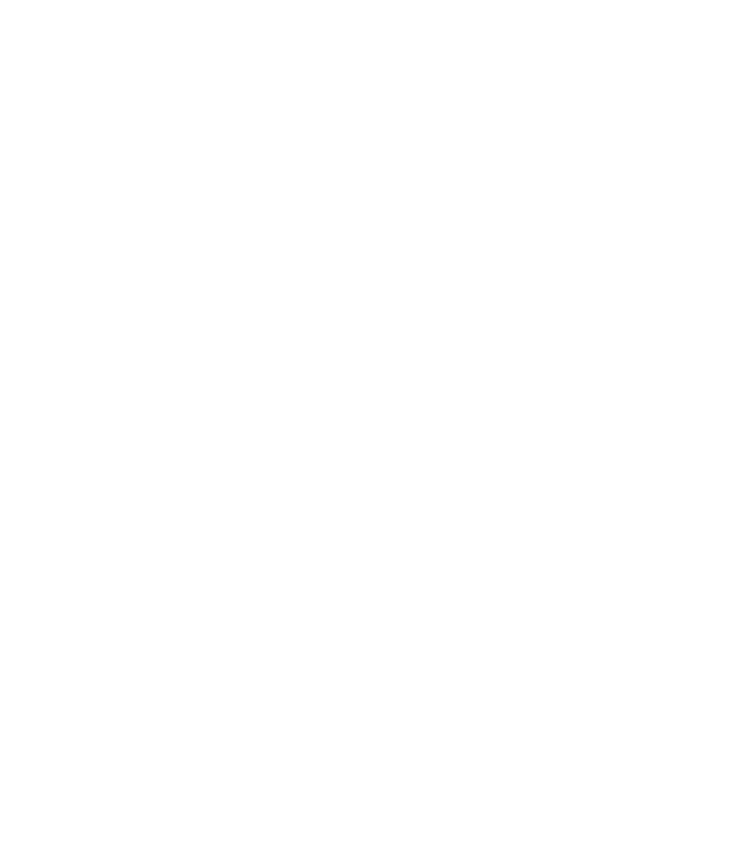
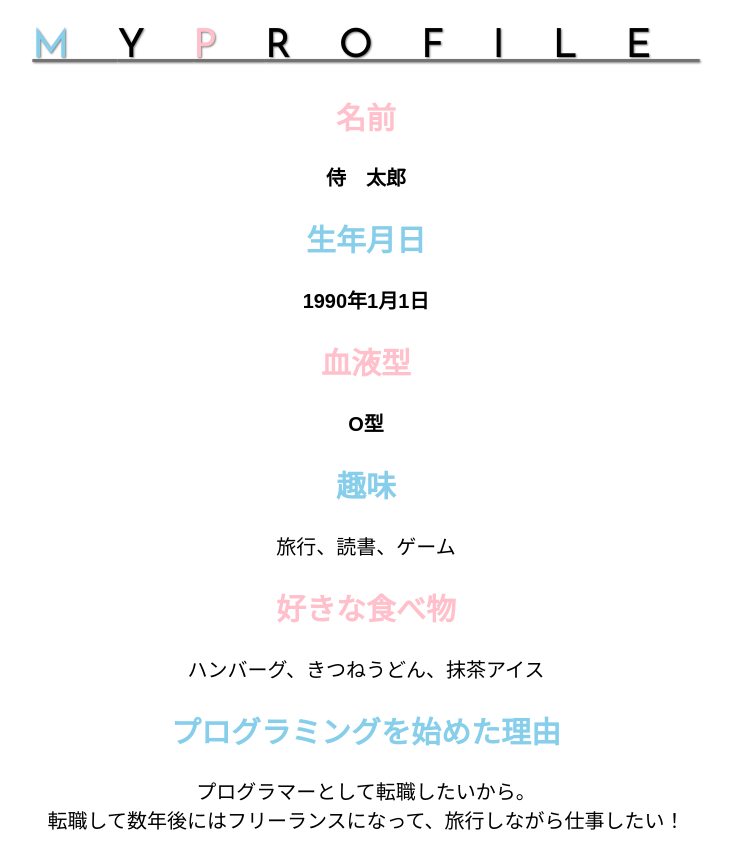
Before and after one commit to hndmy714/html-css-basic-kadai, a plain HTML site: page kadai_014/kadai_014.html in a window 1280 px wide. Shown: the whole page, without its empty margins (274-1007 px from the left). Before the commit the page ends 800 px from the top, so only its background shows below. Drawn offline with Linux system fonts and the light colour scheme.

Commit message:
14章提出

```diff
--- a/kadai_014/kadai_014.html
+++ b/kadai_014/kadai_014.html
@@ -3,9 +3,35 @@
 
 <head>
     <title>14章課題</title>
+    <meta name="description" content="このページは14章の課題です">
+    <meta chrarset="utf-8">
+    <link rel="stylesheet" href="style.css">
+    <link rel="preconnect" href="https://fonts.googleapis.com">
+    <link rel="preconnect" href="https://fonts.gstatic.com" crossorigin>
+    <link href="https://fonts.googleapis.com/css2?family=Josefin+Sans&family=Noto+Sans+JP&display=swap"
+        rel="stylesheet">
 </head>
 
 <body>
+    <h1><span class=text-skyblue>M</span>Y<span class="text-pink">P</span>ROFILE</h1>
+    <div id="parent">
+        <h2 class="text-pink">名前</h2>
+        <p>侍　太郎</p>
+        <div class="child">
+            <h2 class="text-skyblue">生年月日</h2>
+            <P>1990年1月1日</P>
+            <div class="grandchild">
+                <h2 class="text-pink">血液型</h2>
+                <p>O型</p>
+            </div>
+        </div>
+    </div>
+    <h2 class="text-skyblue">趣味</h2>
+    <P>旅行、読書、ゲーム</P>
+    <h2 class="text-pink">好きな食べ物</h2>
+    <p>ハンバーグ、きつねうどん、抹茶アイス</p>
+    <h2 class="text-skyblue">プログラミングを始めた理由</h2>
+    <p>プログラマーとして転職したいから。<br>転職して数年後にはフリーランスになって、旅行しながら仕事したい！</p>
 
 </body>
 
--- a/kadai_014/style.css
+++ b/kadai_014/style.css
@@ -1,3 +1,31 @@
 html {
     font-size: 20px;
+    text-align: center;
 }
+
+h1 {
+    font-family: "Josefin Sans", sans-serif;
+    font-optical-sizing: auto;
+    font-weight: 400;
+    font-style: normal;
+    font-size: 40px;
+    letter-spacing: 1.2em;
+    text-decoration: underline 3px rgb(115, 115, 114);
+    text-shadow: 1px 1px 2px gray;
+}
+
+body {
+    font-family: "Arial", "Meiryo", sans-serif;
+}
+
+.text-pink {
+    color: rgb(255, 192, 203);
+}
+
+.text-skyblue {
+    color: skyblue;
+}
+
+#parent P {
+    font-weight: bold;
+}
```
